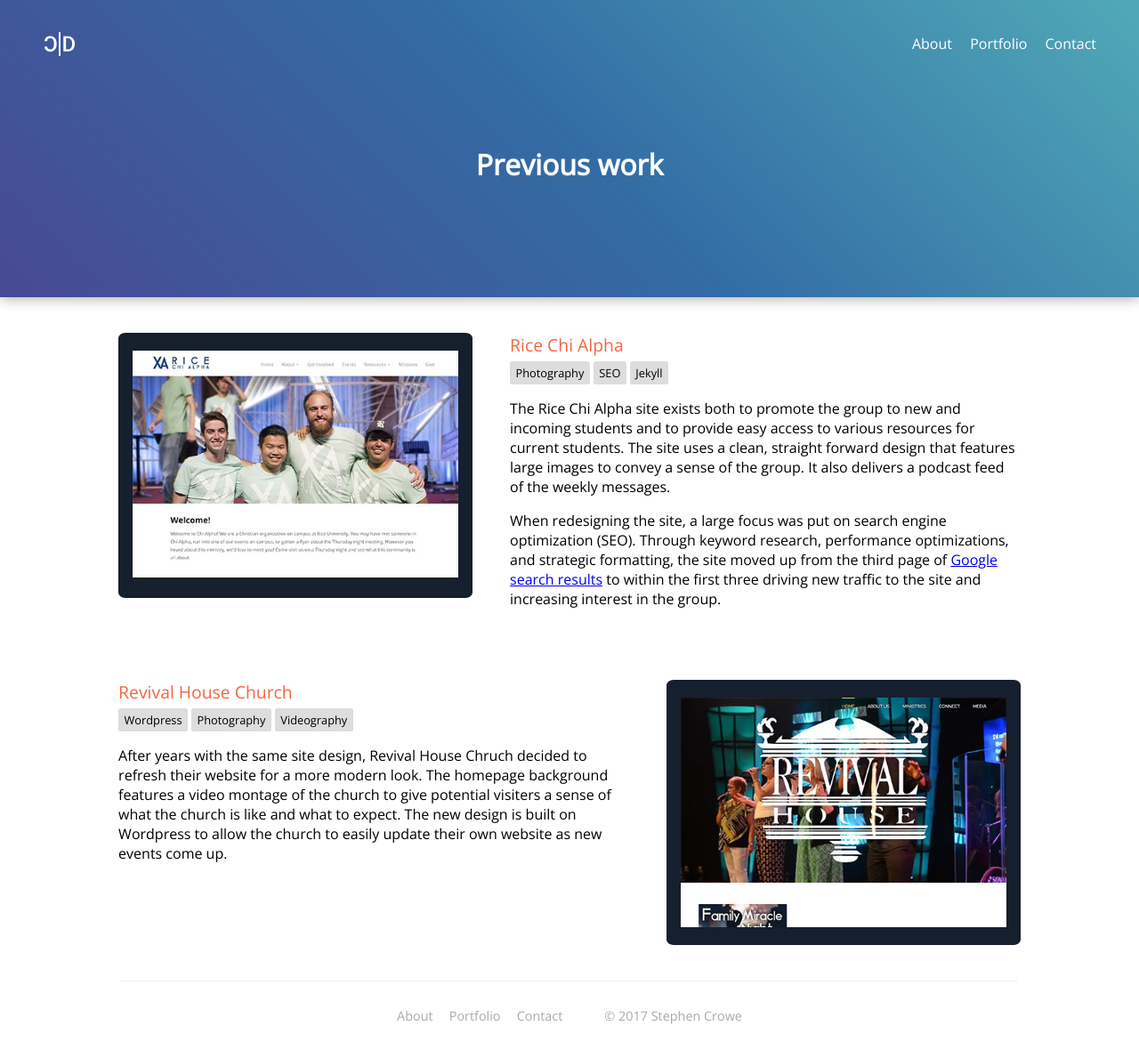
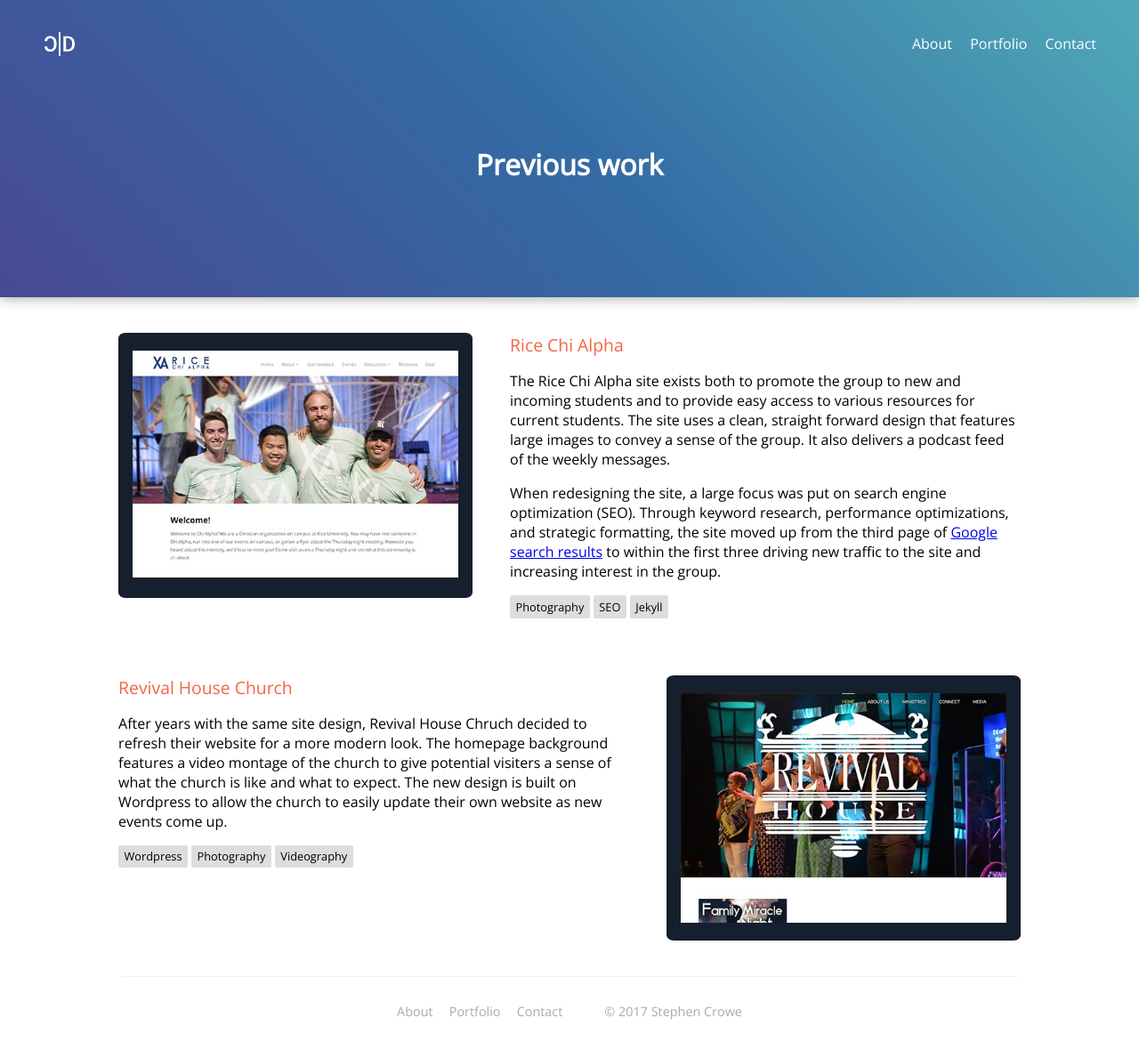
Before and after one commit to crowecawcaw/crowedesign, a Jekyll site: the page built from work.html, in a window 1280 px wide. Shown: the whole page at 89% size. Built offline with Jekyll 4.4.1, drawn with Linux system fonts in a browser that asks for light colours.

Commit message:
responsive tweaks

```diff
--- a/_includes/main.scss
+++ b/_includes/main.scss
@@ -49,6 +49,7 @@
 nav > .links {
   float: right;
   padding-top: .4em;
+  white-space: nowrap;
 }
 
 nav .links a {
@@ -134,17 +135,31 @@
   position: relative;
   transition: box-shadow .2s;
 }
-.device-frame-clip {
+.phone-frame {
+  background-color: #161f2d;
+  border-radius: 30px;
+  width: 100%;
+  padding-bottom: 178%;
+  position: relative;
+  transition: box-shadow .2s;
+}
+.device-frame-clip, .phone-frame-clip {
   overflow: hidden;
 }
-.device-frame:hover {
-  box-shadow: 1px 2px 5px 2px rgba(0, 0, 0, .3);
+.device-frame:hover, .phone-frame:hover {
+  box-shadow: 0px 2px 5px 2px rgba(0, 0, 0, .4);
 }
 .device-frame > * {
   position: absolute;
   top: 0; bottom: 0; left: 0; right: 0;
   margin: 5% 4%;
   width: 92%;
+}
+.phone-frame > * {
+  position: absolute;
+  top: 0; bottom: 0; left: 0; right: 0;
+  margin: 15% 6%;
+  width: 88%;
 }
 
 .header-icon {
--- a/_includes/simple-grid.scss
+++ b/_includes/simple-grid.scss
@@ -40,6 +40,8 @@
 }
 
 .row {
+  display: flex;
+  flex-direction: column;
   position: relative;
   width: 100%;
 }
@@ -71,20 +73,14 @@
   width: $width;
 }
 
-.col-1-sm { width:($width / 12) - ($gutter * 11 / 12); }
-.col-2-sm { width: ($width / 6) - ($gutter * 10 / 12); }
-.col-3-sm { width: ($width / 4) - ($gutter * 9 / 12); }
-.col-4-sm { width: ($width / 3) - ($gutter * 8 / 12); }
-.col-5-sm { width: ($width / (12 / 5)) - ($gutter * 7 / 12); }
-.col-6-sm { width: ($width / 2) - ($gutter * 6 / 12); }
-.col-7-sm { width: ($width / (12 / 7)) - ($gutter * 5 / 12); }
-.col-8-sm { width: ($width / (12 / 8)) - ($gutter * 4 / 12); }
-.col-9-sm { width: ($width / (12 / 9)) - ($gutter * 3 / 12); }
-.col-10-sm { width: ($width / (12 / 10)) - ($gutter * 2 / 12); }
-.col-11-sm { width: ($width / (12 / 11)) - ($gutter * 1 / 12); }
-.col-12-sm { width: $width; }
+.first-block {
+  order: -1;
+}
 
 @media only screen and (min-width: $breakpoint-med) {
+  .row {
+    flex-direction: row;
+  }
   .col-1 { width:($width / 12) - ($gutter * 11 / 12); }
   .col-2 { width: ($width / 6) - ($gutter * 10 / 12); }
   .col-3 { width: ($width / 4) - ($gutter * 9 / 12); }
@@ -101,4 +97,9 @@
   .hidden-sm {
     display: block;
   }
+
+  .first-block {
+    order: 0;
+  }
+
 }
--- a/work.html
+++ b/work.html
@@ -4,21 +4,21 @@
 title: Previous Work
 ---
 <div class="row pad-bottom">
-  <div class="col-5">
+  <div class="col-5 first-block">
     <a href="https://ricechialpha.com" target="_blank">
       <div class="device-frame"><div class="device-frame-clip"><img src="/images/rxa.jpg" /></div></div>
     </a>
   </div>
   <div class="col-7">
     <div class="portfolio-section-title"><a href="https://ricechialpha.com" target="_blank">Rice Chi Alpha</a></div>
+    <div class="portfolio-description">
+      <p>The Rice Chi Alpha site exists both to promote the group to new and incoming students and to provide easy access to various resources for current students. The site uses a clean, straight forward design that features large images to convey a sense of the group. It also delivers a podcast feed of the weekly messages.</p>
+      <p>When redesigning the site, a large focus was put on search engine optimization (SEO). Through keyword research, performance optimizations, and strategic formatting, the site moved up from the third page of <a href="https://www.google.com/search?q=rice+christian+group" target="_blank">Google search results</a> to within the first three driving new traffic to the site and increasing interest in the group.</p>
+    </div>
     <div class="portfolio-tags">
       <span class="tag">Photography</span>
       <span class="tag">SEO</span>
       <span class="tag">Jekyll</span>
-    </div>
-    <div class="portfolio-description">
-      <p>The Rice Chi Alpha site exists both to promote the group to new and incoming students and to provide easy access to various resources for current students. The site uses a clean, straight forward design that features large images to convey a sense of the group. It also delivers a podcast feed of the weekly messages.</p>
-      <p>When redesigning the site, a large focus was put on search engine optimization (SEO). Through keyword research, performance optimizations, and strategic formatting, the site moved up from the third page of <a href="https://www.google.com/search?q=rice+christian+group" target="_blank">Google search results</a> to within the first three driving new traffic to the site and increasing interest in the group.</p>
     </div>
   </div>
 </div>
@@ -27,16 +27,16 @@
     <div class="portfolio-section-title">
       <a href="http://revivalhousechurch.org" target="_blank">Revival House Church</a>
     </div>
+    <div class="portfolio-description">
+      <p>After years with the same site design, Revival House Chruch decided to refresh their website for a more modern look. The homepage background features a video montage of the church to give potential visiters a sense of what the church is like and what to expect. The new design is built on Wordpress to allow the church to easily update their own website as new events come up.</p>
+    </div>
     <div class="portfolio-tags">
       <span class="tag">Wordpress</span>
       <span class="tag">Photography</span>
       <span class="tag">Videography</span>
     </div>
-    <div class="portfolio-description">
-      <p>After years with the same site design, Revival House Chruch decided to refresh their website for a more modern look. The homepage background features a video montage of the church to give potential visiters a sense of what the church is like and what to expect. The new design is built on Wordpress to allow the church to easily update their own website as new events come up.</p>
-    </div>
   </div>
-  <div class="col-5">
+  <div class="col-5 first-block">
     <a href="http://revivalhousechurch.org" target="_blank">
       <div class="device-frame"><div class="device-frame-clip"><img src="/images/rhc.jpg" /></div></div>
     </a>
```
